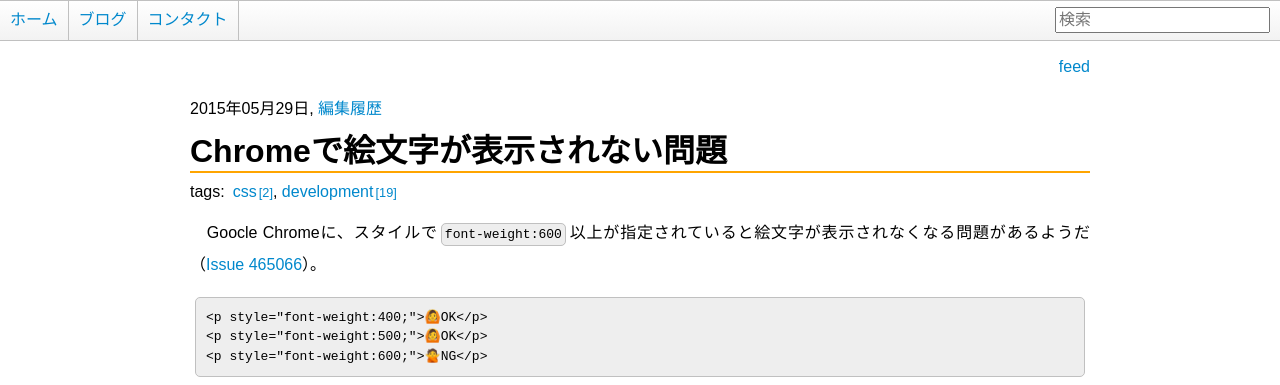
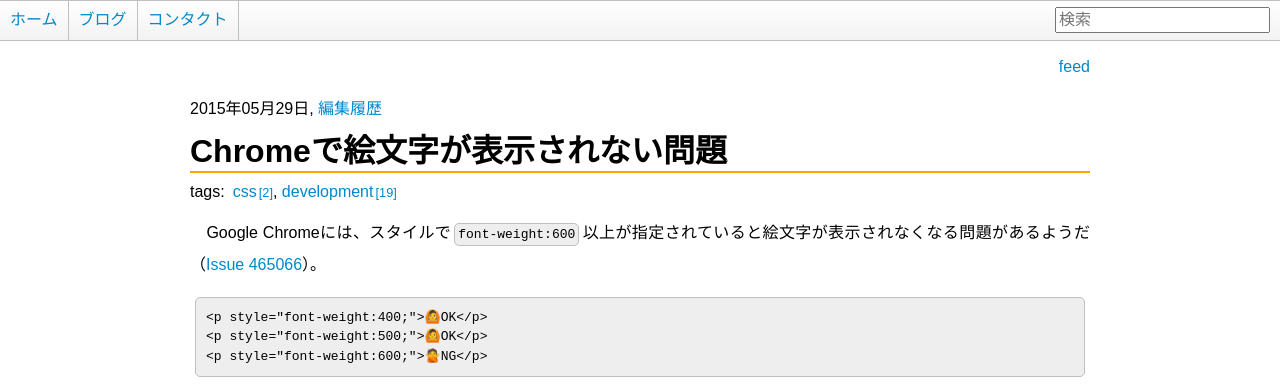
Before and after one commit to GenjiApp/genjiapp.github.io, a Jekyll site: the page built from _posts/2015-05-29-chrome-emoji-problem.md, in a window 1280 px wide. Shown: the top 385 px of the page. Built offline with Jekyll 4.4.1, drawn with Linux system fonts in a browser that asks for light colours; Markdown is read by kramdown in place of the engine named in the settings.

Commit message:
fix post '2015-05-29-chrome-emoji-problem'

````diff
--- a/_posts/2015-05-29-chrome-emoji-problem.md
+++ b/_posts/2015-05-29-chrome-emoji-problem.md
@@ -4,7 +4,7 @@
 tags: [development, css]
 ---
 
-　Goocle Chromeに、スタイルで`font-weight:600`以上が指定されていると絵文字が表示されなくなる問題があるようだ（[Issue 465066](https://code.google.com/p/chromium/issues/detail?id=465066)）。
+　Google Chromeには、スタイルで`font-weight:600`以上が指定されていると絵文字が表示されなくなる問題があるようだ（[Issue 465066](https://code.google.com/p/chromium/issues/detail?id=465066)）。
 
 ```
 <p style="font-weight:400;">🙆OK</p>
````
